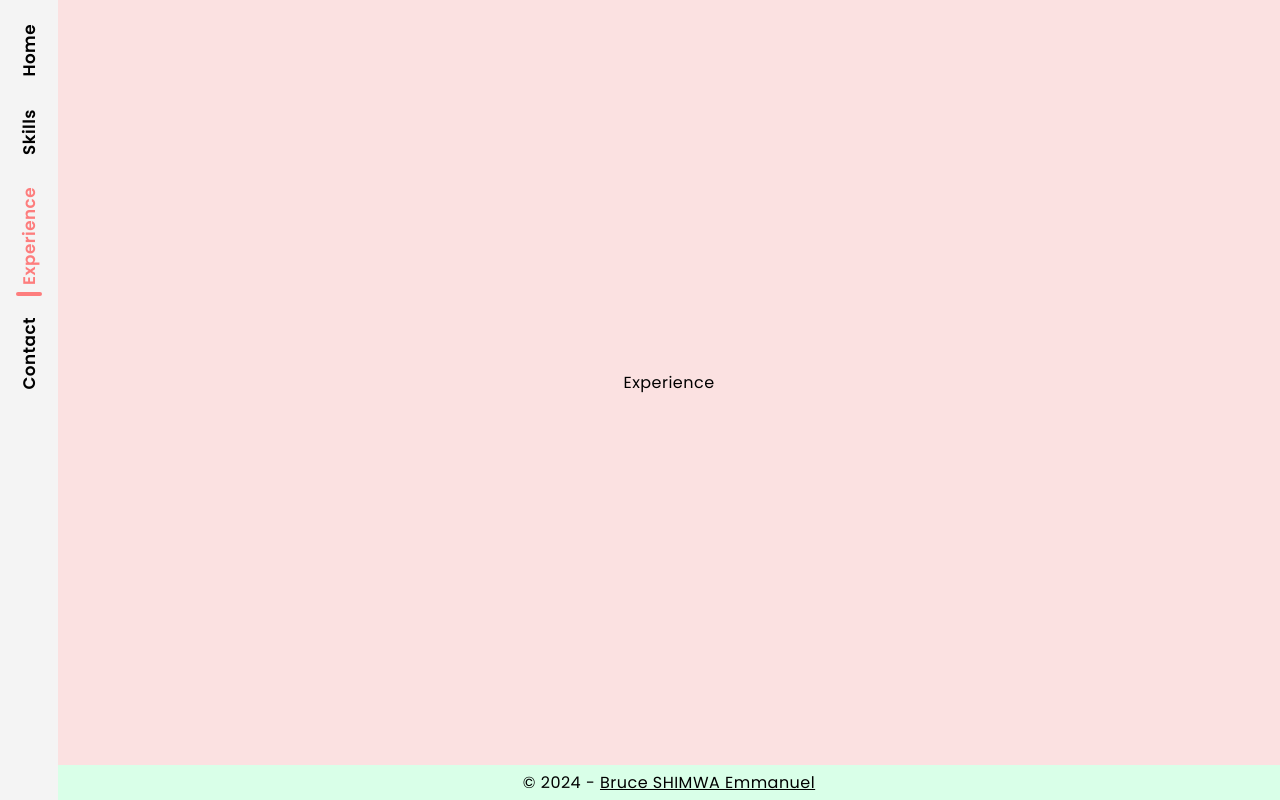
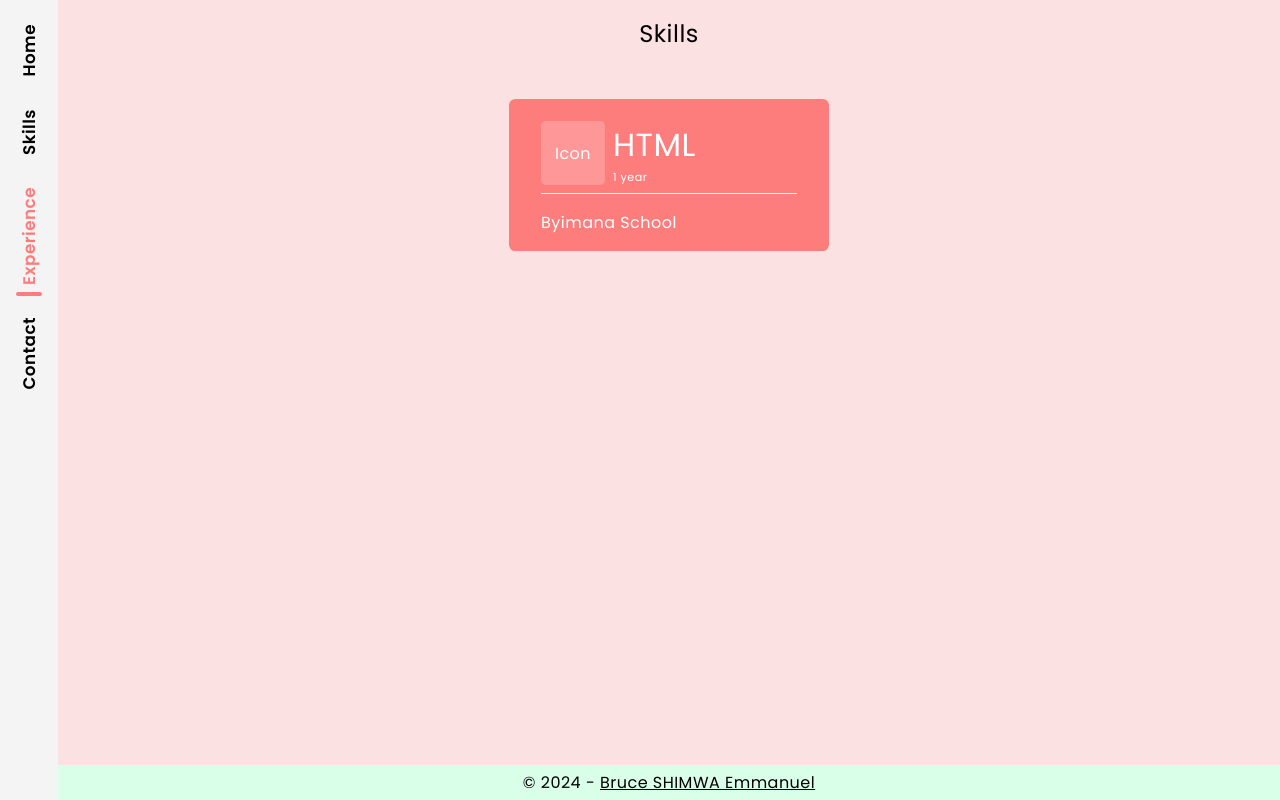
Before and after one commit to devark28/Portfolio, a SvelteKit app: page /experience in a window 1280 px wide. Built offline with nearby package versions, Linux system fonts and the light colour scheme.

Commit message:
UPD: show experience on experiencepage

```diff
--- a/src/routes/experience/+page.svelte
+++ b/src/routes/experience/+page.svelte
@@ -1,18 +1,52 @@
 <script lang="ts">
+	import Card from '../../components/common/Card.svelte';
 	import Viewport from '../../components/common/Viewport.svelte';
+	const myExperience = [{ title: 'HTML', company: 'Byimana School', period: '1 year' }];
 </script>
 
 <Viewport>
-	<div class="container">Experience</div>
+	<div class="container">
+		<div class="heading">Skills</div>
+		<div class="cards">
+			{#each myExperience as experience}
+				<Card
+					primary={experience.title}
+					secondary={experience.period}
+					description={experience.company}
+				/>
+			{/each}
+		</div>
+	</div>
 </Viewport>
 
 <style>
 	.container {
 		display: flex;
 		flex: 1;
+		flex-direction: column;
 		justify-content: center;
 		align-items: center;
 		height: 100%;
 		width: 100%;
 	}
+
+	.heading {
+		display: flex;
+		justify-content: center;
+		align-items: center;
+		width: 100%;
+		font-size: 1.5rem;
+		padding: 1rem 4rem;
+	}
+
+	.cards {
+		display: flex;
+		flex: 1;
+		flex-flow: wrap;
+		justify-content: center;
+		width: 100%;
+		padding: 2rem 4rem;
+		gap: 1.3rem;
+		overflow: auto;
+	}
 </style>
```
